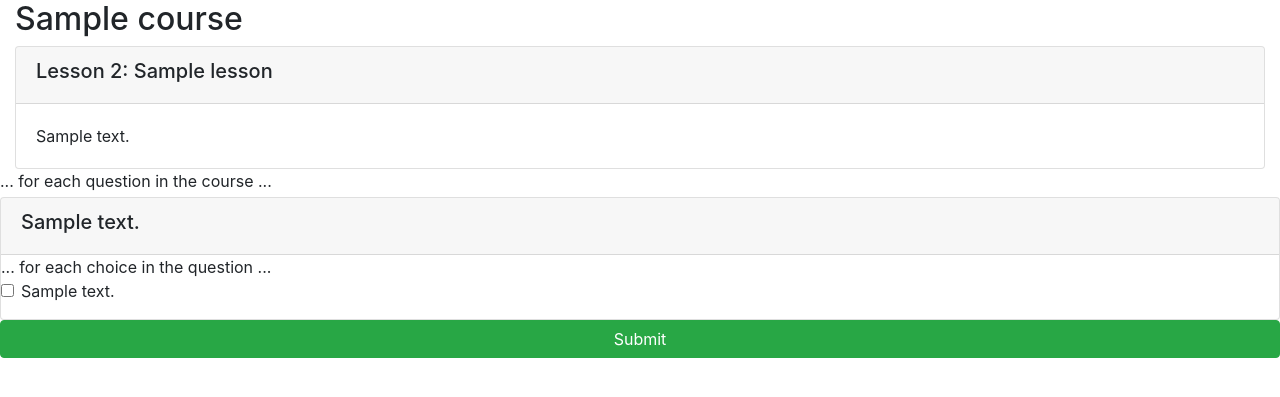
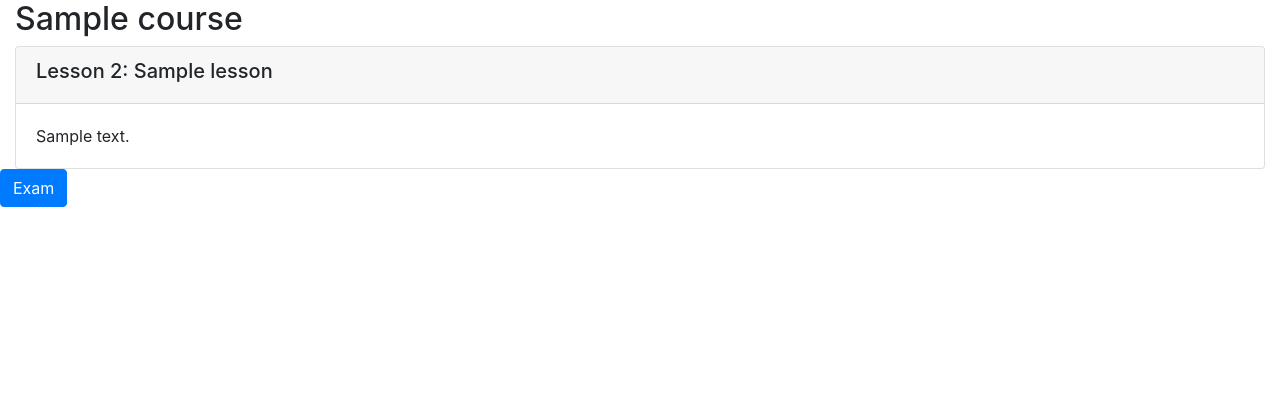
Before and after one commit to Elecbound/final_template, a Django app: template onlinecourse/templates/onlinecourse/course_detail_bootstrap.html in a window 1280 px wide. Shown: the part 56-453 px from the top of the page. Run offline with Django 3.2, Linux system fonts and the light colour scheme; the template is opened without the code that fills it: values that come from a table or form of the project are taken from there, others are empty; tables that the repository leaves empty hold one stand-in row (values such as "Sample post"); some libraries are stand-ins or nearby versions.

Commit message:
Update course_detail_bootstrap.html

```diff
--- a/onlinecourse/templates/onlinecourse/course_detail_bootstrap.html
+++ b/onlinecourse/templates/onlinecourse/course_detail_bootstrap.html
@@ -51,14 +51,18 @@
                 {% endfor %}
             </div>
     </div>
-    <div id="exam" >
+    <button type="button" class="btn btn-primary" data-toggle="collapse" data-target="#exam">Exam</button>
+    <div id="exam" class="collapse">
+
         <form id="questionform" action="point to a submit view" method="post">
-            ... for each question in the course ...
+
+            {% for question in course.question_set.all %}
             <div class="card mt-1">
-                <div class="card-header"><h5>{{ question.question_text}}</h5></div>
+                <div class="card-header"><h5>Question {{question.question_text}}</h5></div>
                 {% csrf_token %}
                 <div class="form-group">
-                   ... for each choice in the question ...
+                    {% for choice in question.choice_set.all %}
+
                     <div class="form-check">
                         <label class="form-check-label">
                             <input type="checkbox" name="choice_{{choice.id}}"
@@ -66,10 +70,15 @@
                                    value="{{choice.id}}">{{ choice.choice_text }}
                         </label>
                     </div>
+                    {% endfor %}
+                {% endfor %}
                 </div>
+
             </div>
+
+
         <input class="btn btn-success btn-block" type="submit" value="Submit">
-</form>
+        </form>
     </div>
 </body>
 </html>
```
